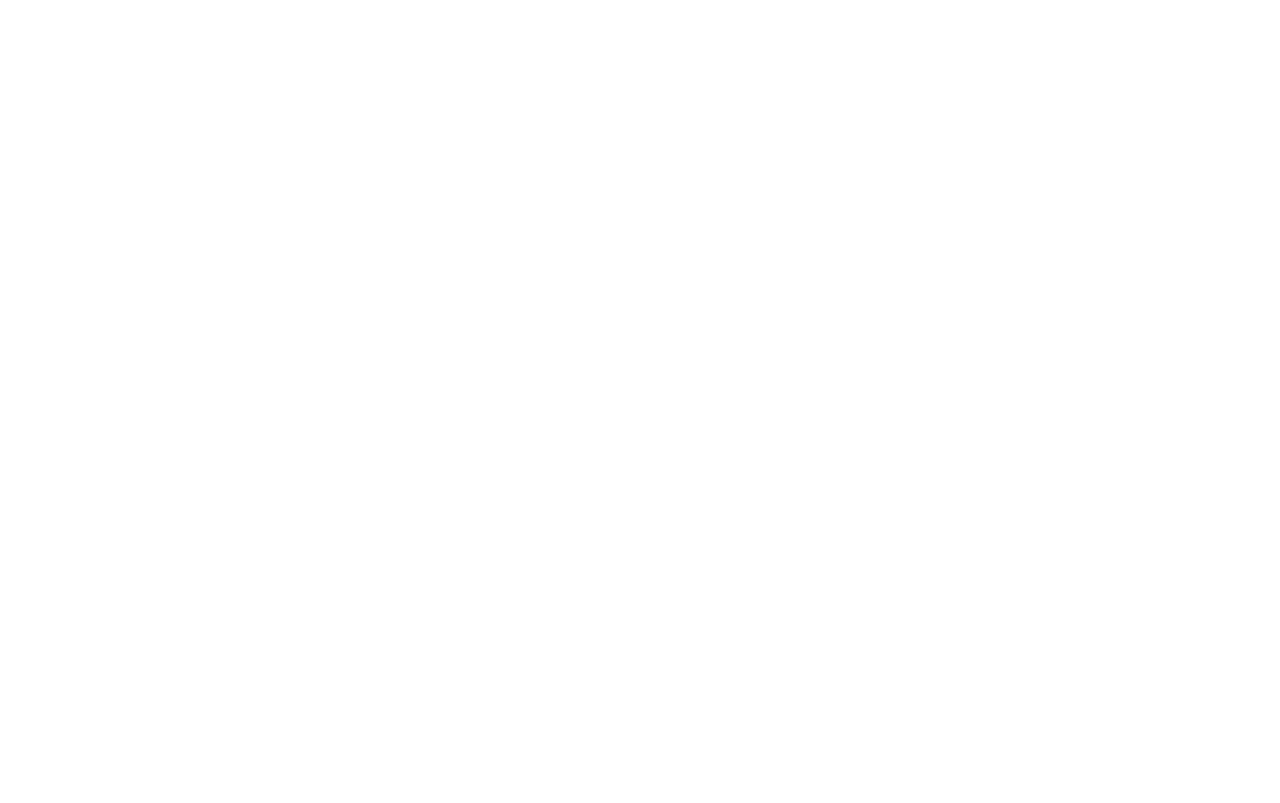
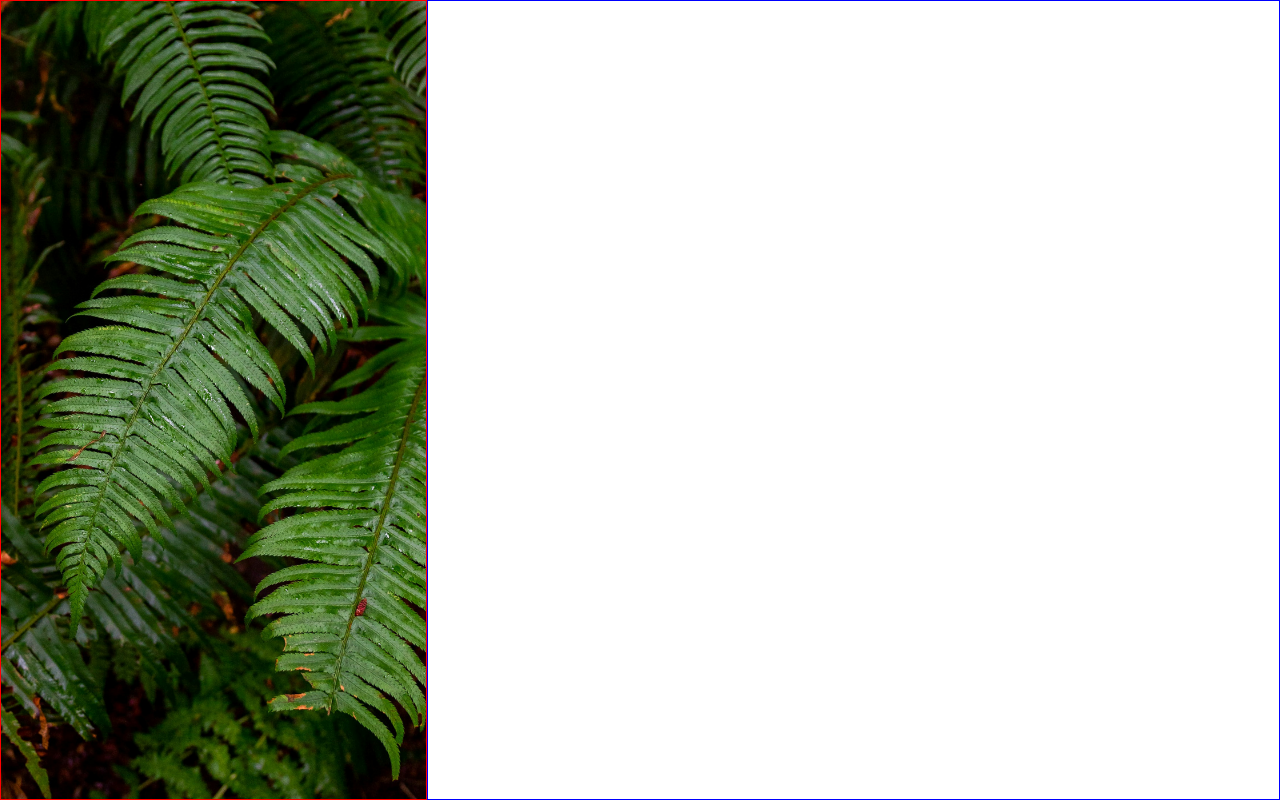
Before and after one commit to Shalakushka/sign-up-form, a plain HTML site: page index.html in a window 1280 px wide. Drawn offline with Linux system fonts and the light colour scheme.

Commit message:
First try at making the image reactive to VH&VW

```diff
--- a/index.html
+++ b/index.html
@@ -6,5 +6,9 @@
         <link href="style.css" rel="stylesheet">
     </head>
     <body>
+        <div class="img-container">
+            <img src="img/logoBackground.jpg">
+        </div>
+        <div class="form-container"></div>
     </body>
 </html>
--- a/style.css
+++ b/style.css
@@ -2,3 +2,29 @@
     SubmitButtonColor: #596D48;
     InputBorder: #E5E7EB;
 */
+
+* {
+    margin: 0;
+    padding: 0;
+}
+
+body {
+    display: flex;
+    height: 100vh;
+}
+
+.img-container {
+    border: 1px solid red;
+    flex: 1;
+}
+
+.img-container img {
+    height: 100%;
+    width: 100%;
+    object-fit: cover;
+}
+
+.form-container {
+    border: 1px solid blue;
+    flex: 2;
+}
```
